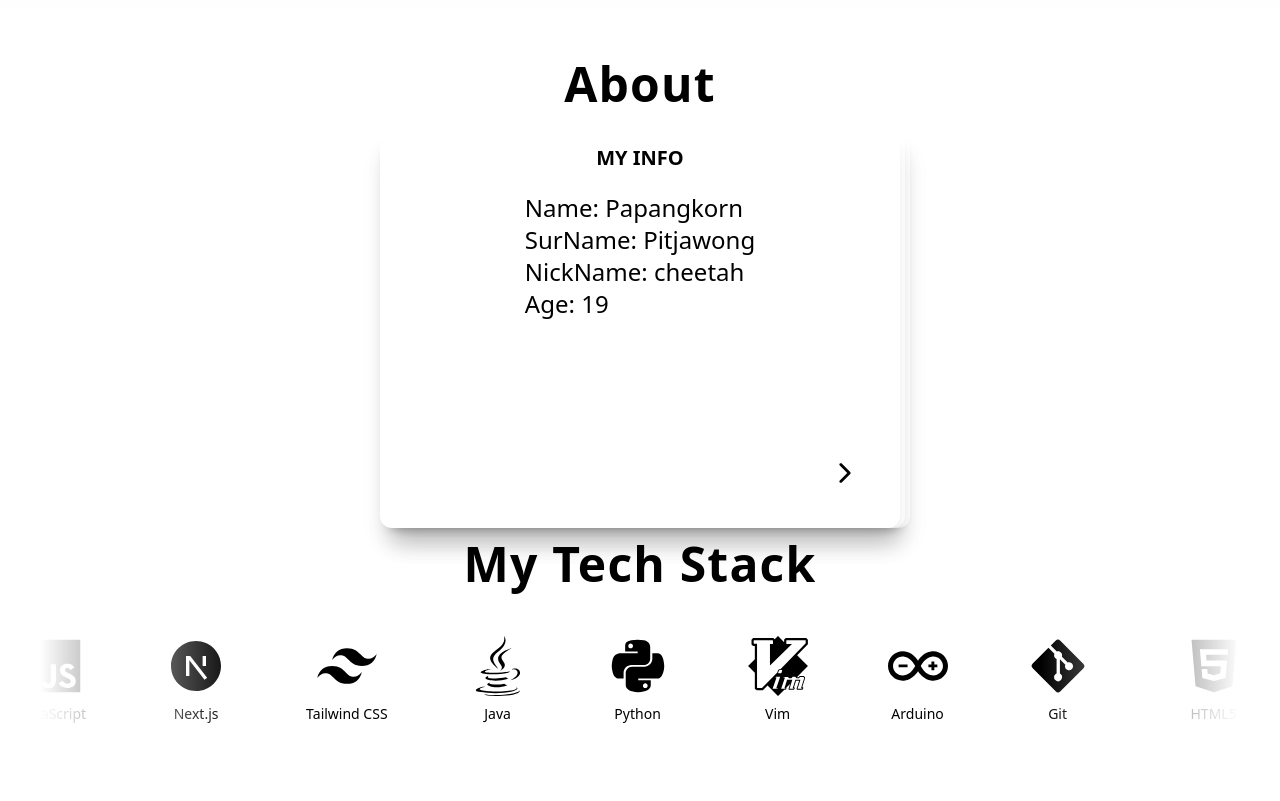
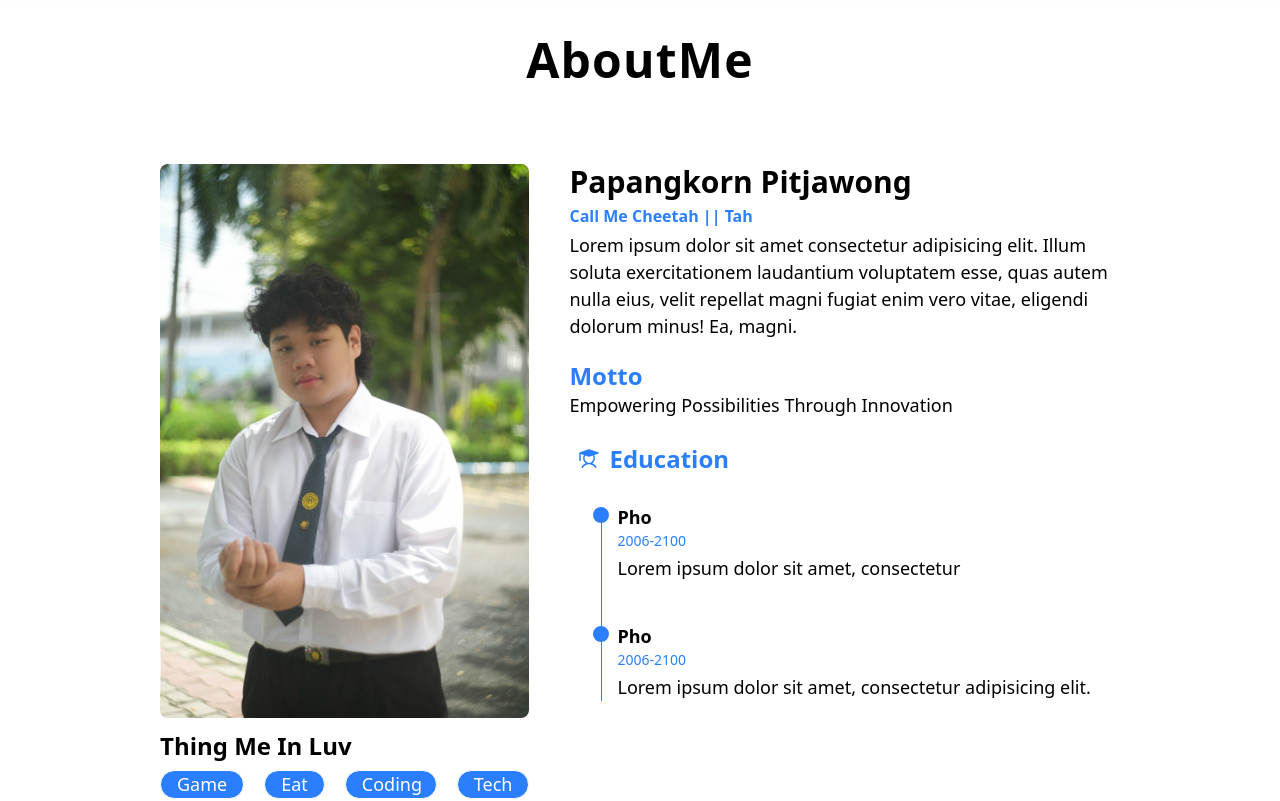
Before and after one commit to TAHPAPANGKORN/nextJs-Profile, a Next.js app: page / in a window 1280 px wide. Shown: the part 780-1581 px from the top of the page. Built offline with nearby package versions, Linux system fonts and the light colour scheme.

Commit message:
feat: add About Me section with education timeline and tags

```diff
--- a/src/app/globals.css
+++ b/src/app/globals.css
@@ -14,5 +14,8 @@ html {
   @apply w-80 h-15 px-4 py-2 text-center  text-white rounded-lg shadow-md
     hover:scale-105 transition-transform duration-300 inline-flex items-center justify-center
     hover:text-transparent hover:bg-clip-text;
+  }
 }
+p{
+  font-size: 18px;
 }
--- a/src/app/page.tsx
+++ b/src/app/page.tsx
@@ -6,6 +6,7 @@ import { Project } from "@/components/Project/Project"
 import  TechnologyUse  from "@/components/TechnologyUse/TechnologyUse";
 import Contact from "@/components/Contact/Contact"
 import Footer from "@/components/Footer/Footer"
+import AboutMe from "@/components/AboutMe/AboutMe";
 
 // export const runtime = 'edge';
 
@@ -14,10 +15,11 @@ const cheetahPage = () => {
     <div className="overflow-hidden">
       <Header />
       <HeroSection />
-      <StackCards />
+      <AboutMe />
+      {/* <StackCards /> */}
       <TechnologyUse />
       <Project />
-      <Certificate />
+      {/* <Certificate /> */}
       <Contact />
       <Footer />
       </div>
--- /dev/null
+++ b/src/components/AboutMe/AboutMe.tsx
@@ -0,0 +1,75 @@
+import Image from "next/image";
+import cheetahPic from "@/assets/images/AboutMeImage/cheetah.jpg";
+import { EducationTimeline } from "./TimeLine/EducationTimeLine";
+import Tag from "@/components/AboutMe/Tag/Tag";
+const education = [
+  {
+    title: "Pho",
+    date: "2006-2100",
+    description: "Lorem ipsum dolor sit amet, consectetur ",
+  },
+  {
+    title: "Pho",
+    date: "2006-2100",
+    description: "Lorem ipsum dolor sit amet, consectetur adipisicing elit.",
+  },
+];
+
+const tags =[
+    "Game",
+    "Eat",
+    "Coding",
+    "Tech"
+];
+const AboutMe = () => {
+  return (
+    <div className="flex flex-col justify-center items-center  p-4 space-y-4 md:space-y-20 ">
+      <h1 className="header-item">AboutMe</h1>
+
+      <div className="max-w-240">
+        <div className="flex flex-col md:flex-row justify-between gap-10">
+          <div className="space-y-3">
+            <Image
+              src={cheetahPic}
+              width={320}
+              height={300}
+              alt="cheetah student uniform"
+              className="rounded-lg w-90 md:w-270"
+            />
+          <div className="space-y-2">
+            <h2 className="text-2xl font-bold">Thing Me In Luv</h2>
+            <div className="flex gap-5">
+                {tags.map((label, index) => (
+                        <Tag key={index} label={label} />
+                    ))}
+            </div>
+          </div>
+          </div>
+          <div className="space-y-5">
+            <div className="space-y-1">
+              <h2 className="font-bold text-3xl">Papangkorn Pitjawong</h2>
+              <h3 className="text-blue-500 font-bold">
+                Call Me Cheetah || Tah
+              </h3>
+              <p>
+                Lorem ipsum dolor sit amet consectetur adipisicing elit. Illum
+                soluta exercitationem laudantium voluptatem esse, quas autem
+                nulla eius, velit repellat magni fugiat enim vero vitae,
+                eligendi dolorum minus! Ea, magni.
+              </p>
+            </div>
+
+            <div>
+              <h2 className="text-2xl font-bold text-blue-500">Motto</h2>
+              <p>Empowering Possibilities Through Innovation</p>
+            </div>
+
+            <EducationTimeline education={education} />
+          </div>
+        </div>
+
+      </div>
+    </div>
+  );
+};
+export default AboutMe;
--- /dev/null
+++ b/src/components/AboutMe/Tag/Tag.tsx
@@ -0,0 +1,11 @@
+type TagProps = {
+  label: string;
+};
+
+export default function Tag({ label }: TagProps) {
+  return (
+    <p className="text-center border rounded-2xl max-w-23 px-4 bg-blue-500 text-white hover:bg-blue-600">
+      {label}
+    </p>
+  );
+}
--- /dev/null
+++ b/src/components/AboutMe/TimeLine/EducationTimeLine.tsx
@@ -0,0 +1,38 @@
+"use client";
+
+import { motion } from "framer-motion";
+
+import { SectionHeader } from "@/components/AboutMe/TimeLine/SectionHeader";
+import { TimelineItem } from "@/components/AboutMe/TimeLine/TimeLineItems";
+import { containerVariants, itemVariants } from "@/components/AboutMe/TimeLine/variants";
+import { EducationItems } from "@/components/AboutMe/TimeLine/types";
+
+interface EducationTimelineProps {
+  education: EducationItems;
+}
+
+export const EducationTimeline = ({ education }: EducationTimelineProps) => (
+  <div className="mb-10">
+    <SectionHeader icon="mdi:school-outline" title="Education" />
+
+    <motion.ol
+      className="relative ml-6"
+      initial="hidden"
+      whileInView="visible"
+      viewport={{ once: true, amount: 0.2 }}
+      variants={containerVariants}
+    >
+      <div className="absolute top-2 left-2 bottom-0 w-px bg-blue-500" />
+      {education.map((item, idx) => (
+        <TimelineItem
+          key={idx}
+          title={item.title}
+          date={item.date}
+          description={item.description}
+          variants={itemVariants}
+          delay={idx * 300}
+        />
+      ))}
+    </motion.ol>
+  </div>
+);
--- /dev/null
+++ b/src/components/AboutMe/TimeLine/SectionHeader.tsx
@@ -0,0 +1,18 @@
+"use client";
+
+import { PiStudentFill } from "react-icons/pi";
+
+
+
+import { SectionHeaderProps } from "@/components/AboutMe/TimeLine/types";
+
+export const SectionHeader = ({ icon, title, className = "" }: SectionHeaderProps) => (
+  <div className={`flex items-center mb-6 ${className}`}>
+    <div className="bg-primary-100 text-blue-500 p-2 rounded-full">
+      <div className="text-2xl">
+        <PiStudentFill />
+      </div>
+    </div>
+    <h2 className="text-2xl font-bold text-blue-500">{title}</h2>
+  </div>
+);
--- /dev/null
+++ b/src/components/AboutMe/TimeLine/TimeLineItems.tsx
@@ -0,0 +1,23 @@
+'use client';
+import { motion } from "framer-motion";
+
+// import { SplittingText } from "@/components/textAnimations/splitting-text";
+import { TimelineItemProps } from "@/components/AboutMe/TimeLine/types";
+
+export const TimelineItem = ({
+  title,
+  date,
+  description,
+  variants,
+  delay = 0,
+}: TimelineItemProps) => {
+  return (
+    <motion.li className="mb-10 relative pl-6" variants={variants}>
+      <span className="absolute left-0 top-1 bg-blue-500 rounded-full w-4 h-4 border-2 border-blue-500 z-10" />
+      <h4 className="text-lg font-semibold">{title}</h4>
+      <time className="block mb-1 text-sm text-blue-500">{date}</time>
+      <p>{description}</p>
+    </motion.li>
+
+  );
+};
--- /dev/null
+++ b/src/components/AboutMe/TimeLine/types.ts
@@ -0,0 +1,43 @@
+export interface ProfileCardProps {
+  image: string;
+  name: string;
+  title: string;
+  description: readonly string[];
+}
+
+export interface SectionHeaderProps {
+  icon: string;
+  title: string;
+  className?: string;
+}
+
+export interface TimelineItemProps {
+  title: string;
+  date: string;
+  description: string;
+  variants?: any;
+  delay?: number;
+}
+
+export interface EducationItem {
+  readonly title: string;
+  readonly date: string;
+  readonly description: string;
+  readonly icon?: string;
+}
+
+export interface ExperienceItem extends EducationItem {}
+
+export interface TechItem {
+  readonly name: string;
+  readonly icon: string;
+}
+
+export interface TechCategory {
+  readonly description: string;
+  readonly tools: readonly TechItem[];
+}
+
+export type EducationItems = readonly EducationItem[];
+export type ExperienceItems = readonly ExperienceItem[];
+export type TechCategories = Readonly<Record<string, TechCategory>>;
--- /dev/null
+++ b/src/components/AboutMe/TimeLine/variants.ts
@@ -0,0 +1,13 @@
+export const containerVariants = {
+  hidden: {},
+  visible: {
+    transition: {
+      staggerChildren: 0.15,
+    },
+  },
+};
+
+export const itemVariants = {
+  hidden: { opacity: 0, x: -30 },
+  visible: { opacity: 1, x: 0, transition: { duration: 0.5 } },
+};
--- a/tailwind.config.ts
+++ b/tailwind.config.ts
@@ -1,4 +1,3 @@
-import { exportTraceState } from "next/dist/trace";
 import type { Config } from "tailwindcss";
 
 const config: Config = {
@@ -8,6 +7,7 @@ const config: Config = {
             md: "768px",
             lg: "1200px",
         },
-    }
+    },
 };
+
 export default config;
```
Also changed, not shown: src/assets/images/AboutMeImage/cheetah.jpg (added).
